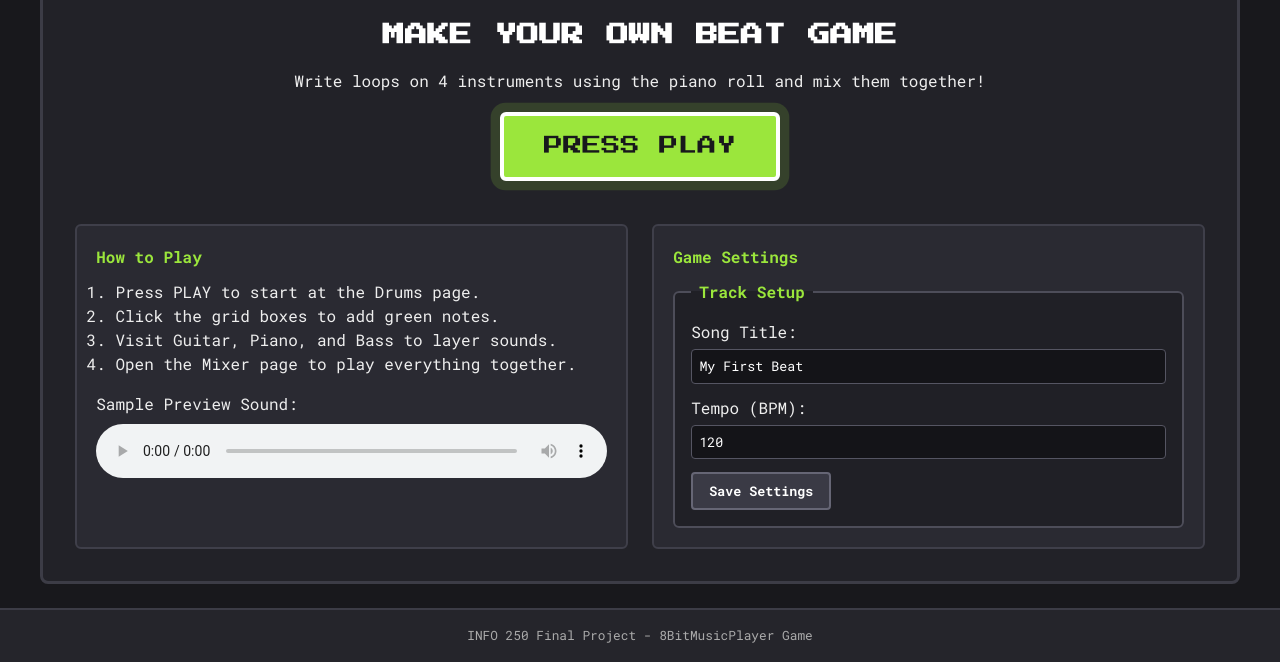
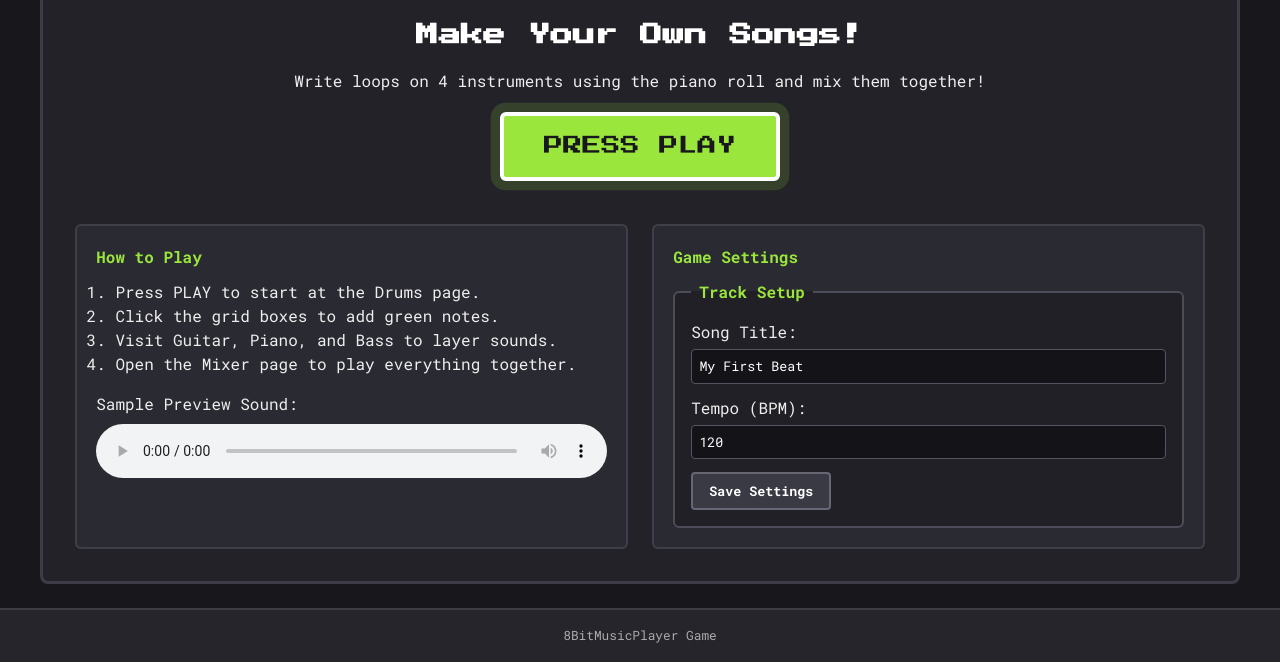
Before and after one commit to engchhenghai/8-bit-music-player, a plain HTML site: page index.html in a window 1280 px wide. Shown: the part 252-914 px from the top of the page. Drawn offline with Linux system fonts and the light colour scheme.

Commit message:
Update index.html

```diff
--- a/index.html
+++ b/index.html
@@ -24,7 +24,7 @@
   <main>
     <section class="menu-box">
       <img src="assets/logo.png" alt="8BitMusicPlayer Retro Logo">
-      <h2>MAKE YOUR OWN BEAT GAME</h2>
+      <h2>Make Your Own Songs!</h2>
       <p>Write loops on 4 instruments using the piano roll and mix them together!</p>
       <a href="drums.html" class="play-game-btn">PRESS PLAY</a>
 
@@ -64,7 +64,7 @@
   </main>
 
   <footer>
-    <p>INFO 250 Final Project - 8BitMusicPlayer Game</p>
+    <p>8BitMusicPlayer Game</p>
   </footer>
 
   <script src="js/script.js"></script>
```
